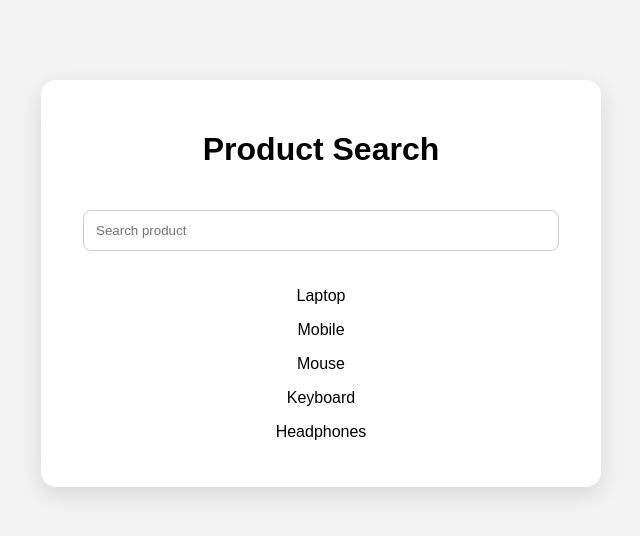
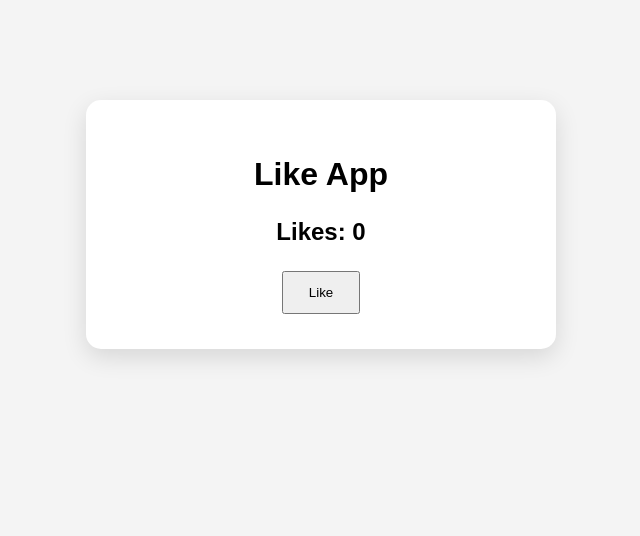
Before and after one commit to asmabibi9390-sys/React-tutorial, a React (Vite) app: page / in a window 1280 px wide. Shown: the top 536 px of the page, without its empty margins (319-959 px from the left). Built offline with nearby package versions, Linux system fonts and the light colour scheme.

Commit message:
added project  Like App

```diff
--- a/src/App.css
+++ b/src/App.css
@@ -164,3 +164,20 @@ body {
   background: #f4f4f4;
   border-radius: 8px;
 }
+.like-container {
+  width: 400px;
+  margin: 100px auto;
+  padding: 35px;
+  text-align: center;
+  background: white;
+  border-radius: 15px;
+  box-shadow: 0 8px 25px rgba(0, 0, 0, 0.12);
+}
+
+.like-container h2 {
+  margin: 25px 0;
+}
+
+.like-container button {
+  padding: 12px 25px;
+}
--- a/src/App.jsx
+++ b/src/App.jsx
@@ -1,8 +1,9 @@
+
 import "./App.css";
-import ProductSearch from "./components/ProductSearch";
+import LikeApp from "./components/LikeApp";
 
 function App() {
-  return <ProductSearch />;
+  return <LikeApp />;
 }
 
 export default App;
--- /dev/null
+++ b/src/components/LikeApp.jsx
@@ -0,0 +1,29 @@
+import { useCallback, useState } from "react";
+
+function LikeButton({ onLike }) {
+  return (
+    <button onClick={onLike}>
+      Like
+    </button>
+  );
+}
+
+function LikeApp() {
+  const [likes, setLikes] = useState(0);
+
+  const handleLike = useCallback(() => {
+    setLikes((previousLikes) => previousLikes + 1);
+  }, []);
+
+  return (
+    <div className="like-container">
+      <h1>Like App</h1>
+
+      <h2>Likes: {likes}</h2>
+
+      <LikeButton onLike={handleLike} />
+    </div>
+  );
+}
+
+export default LikeApp;
```
